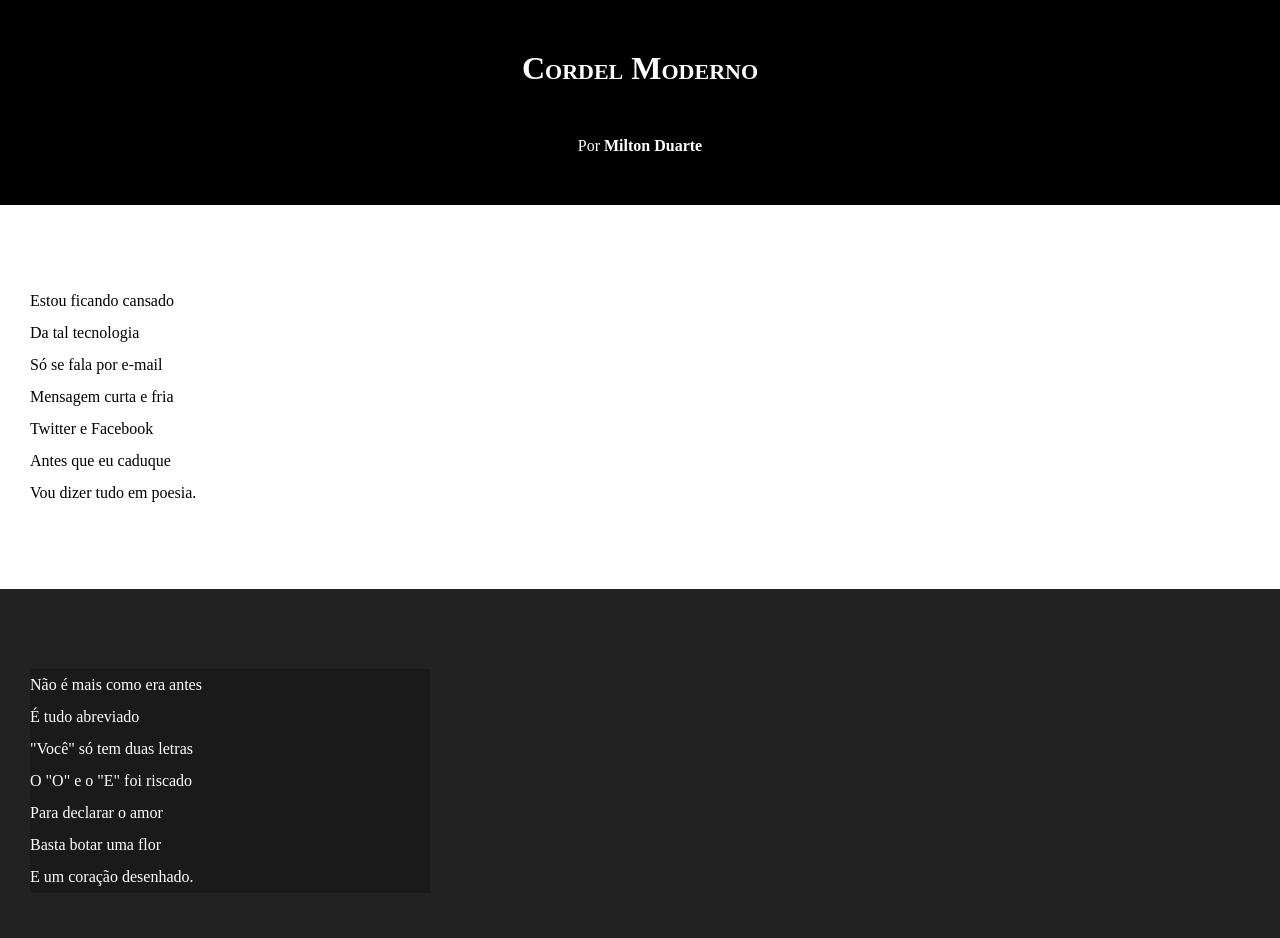
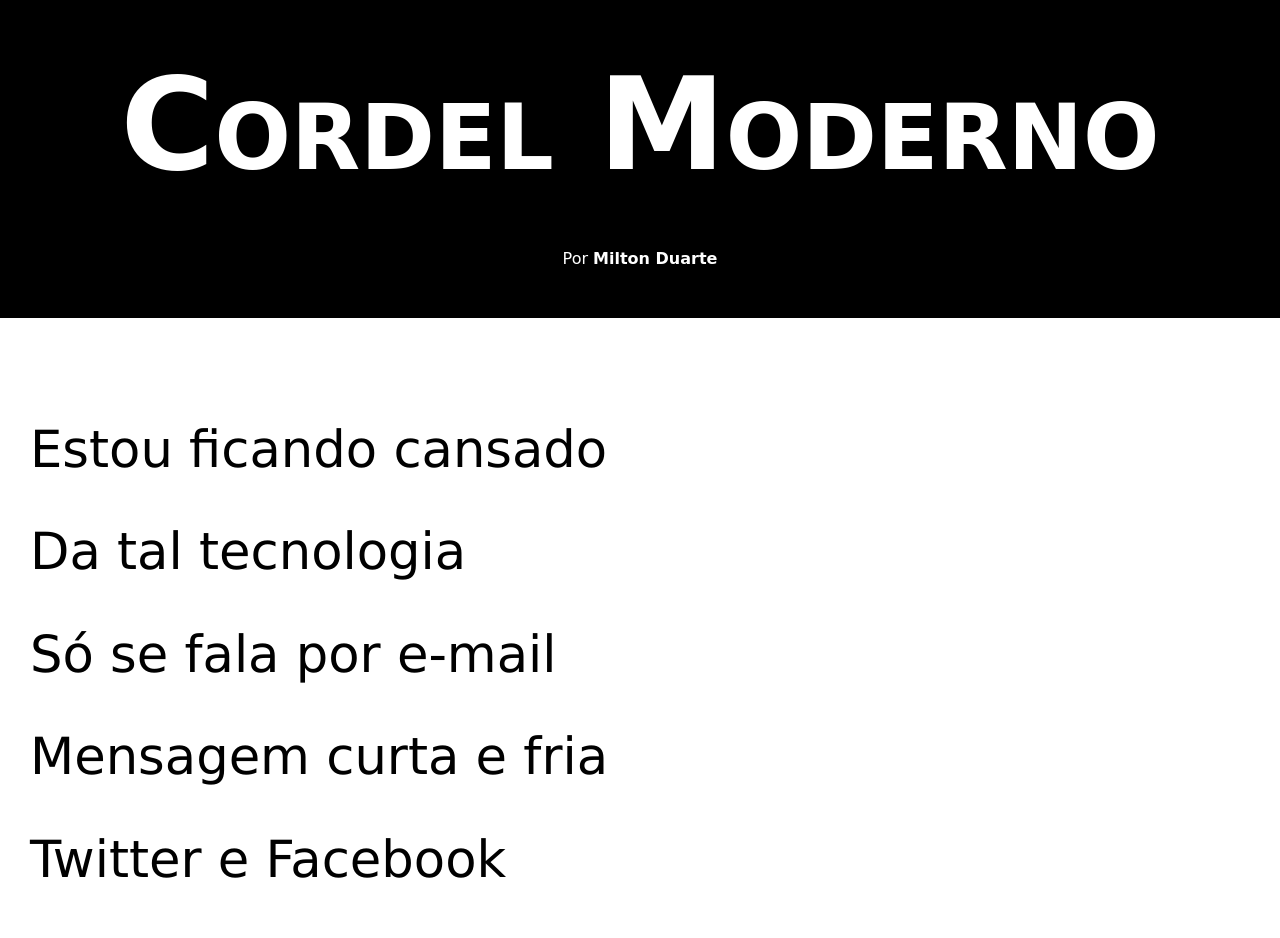
Before and after one commit to vitorlfreitas/projeto-cordel, a plain HTML site: page index.html in a window 1280 px wide. Shown: the top 938 px of the page. Drawn offline with Linux system fonts and the light colour scheme.

Commit message:
update style

```diff
--- a/style.css
+++ b/style.css
@@ -1,5 +1,10 @@
 @charset "UTF-8"
 @import url('https://fonts.googleapis.com/css2?family=Passion+One:wght@400;700&family=Sriracha&display=swap');
+:root {
+    --fonte1: 'Passion One', cursive;
+    --fonte2: 'Sriracha', cursive;
+    --fonte3: Verdana, Geneva, Tahoma, sans-serif;
+}
 
 *{
     margin: 0;
@@ -8,6 +13,7 @@
 html, body {
     min-height: 100vh;
     background-color: darkgrey;
+    font-family: var(--fonte3);
 }
 header {
     background-color: #000;
@@ -16,11 +22,13 @@ header {
 }
 header h1 {
     padding: 50px;
-    /* text-transform: uppercase; */
     font-variant: small-caps;
+    font-family: var(--fonte1);
+    font-size: 10vw;
 }
 header > p {
     padding-bottom: 50px;
+    font-family: var(--fonte2);
 }
 header a, footer a {
     color: white;
@@ -35,6 +43,8 @@ section {
     padding-bottom: 10vh;
     line-height: 2em;
     padding-left: 30px;
+    font-family: var(--fonte3);
+    font-size: 4vw;
 }
 section.normal {
     background-color: #fff;
@@ -45,7 +55,8 @@ section.imagem {
     color: white;
 }
 section.imagem > p {
-    width: 400px;
+    display: inline-block;
+    padding: 5px;
     background-color: rgba(0, 0, 0, 0.25);
 }
 footer {
```
